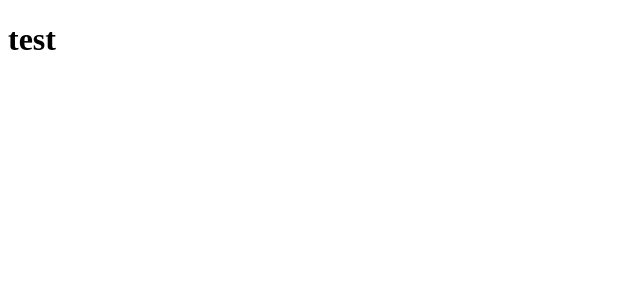
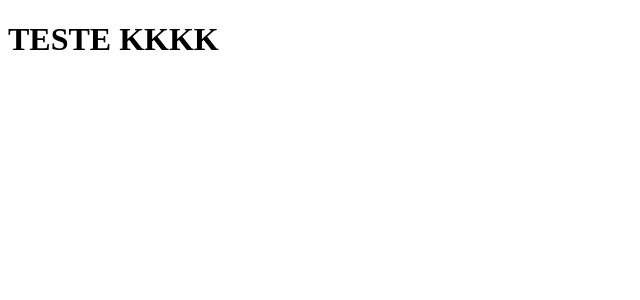
Before and after one commit to Nigraum/liter-beer, a React (Vite) app: page / in a window 1280 px wide. Shown: the top 300 px of the page, without its empty margins (0-640 px from the left). Built offline with nearby package versions, Linux system fonts and the light colour scheme.

Commit message:
Testing button theme on app.tsx

```diff
--- /dev/null
+++ b/src/components/ButtonTheme/index.tsx
@@ -0,0 +1,7 @@
+const ButtonTheme = () => {
+  return (
+    <h1>TESTE KKKK</h1>
+  );
+};
+
+export default ButtonTheme;
--- a/src/pages/App.tsx
+++ b/src/pages/App.tsx
@@ -1,11 +1,10 @@
 import { ColorSchemeProvider, MantineProvider } from "@mantine/core";
 import React from "react";
+import ButtonTheme from "../components/ButtonTheme";
 
 function App() {
   return(
-    <h1>
-      test
-    </h1>
+    <ButtonTheme />
   );
 };
 
```
